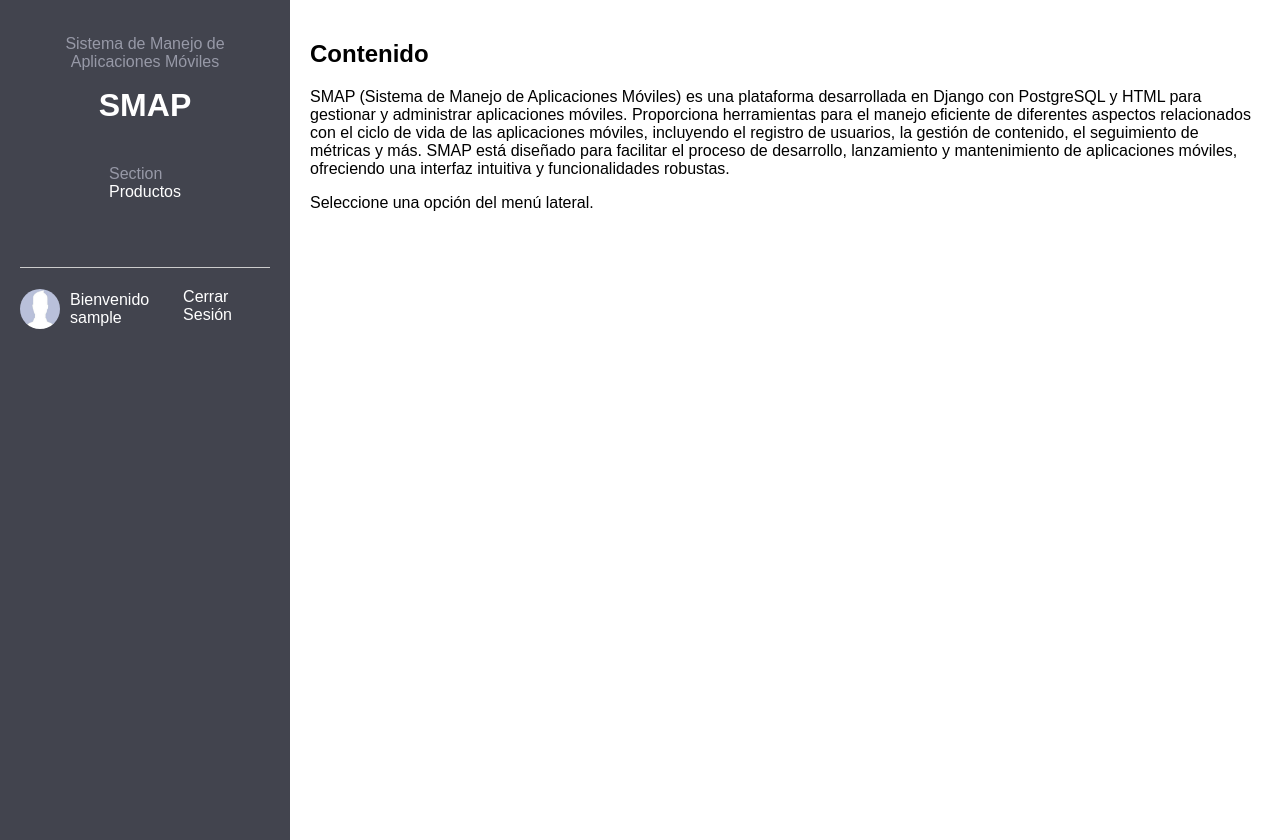
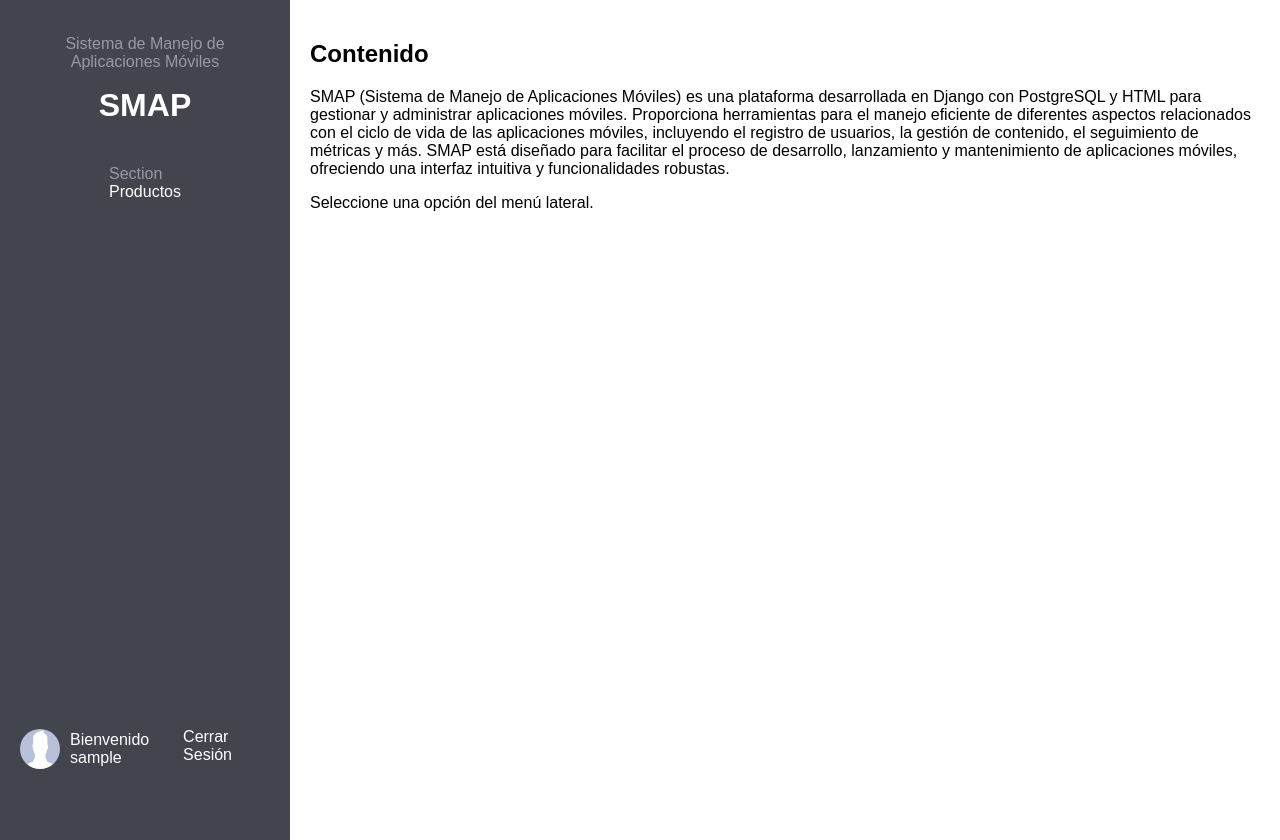
Before and after one commit to mrgomezsv/smap-django, a Django app: page /dashboard/ in a window 1280 px wide. Run offline with Django 4.2, Linux system fonts and the light colour scheme; the visitor is signed in with stand-in values (Sample User, id 1).

Commit message:
correccion de user_profile en dashboard

```diff
--- a/core/static/css/style_dashboard.css
+++ b/core/static/css/style_dashboard.css
@@ -95,13 +95,24 @@ body {
     margin-right: 10px;
 }
 
+.sidebar {
+    position: relative; /* Asegura que los elementos absolutos se posicionen relativos a este div */
+    /* Tu código CSS existente para .sidebar */
+}
+
 .user-profile {
+    position: absolute;
+    bottom: 50px;
     display: flex;
-    align-items: center; /* Alinear elementos verticalmente */
-    margin-top: 50px; /* Ajusta según necesites */
+    align-items: center;
+    cursor: pointer;
+    width: 100%; /* O el ancho deseado */
+    background-color: #42444e /* Ajusta el color de fondo según tu diseño */
     border-top: 1px solid #ccc;
-    padding-top: 10px;
+    padding: 10px 20px; /* Ajusta el relleno según sea necesario */
+    box-sizing: border-box; /* Asegura que el relleno esté incluido en el ancho total */
 }
+
 
 .profile-info {
     display: flex;
```
Also changed, not shown: templates/dashboard/dashboard.html (+37 -2 lines).
